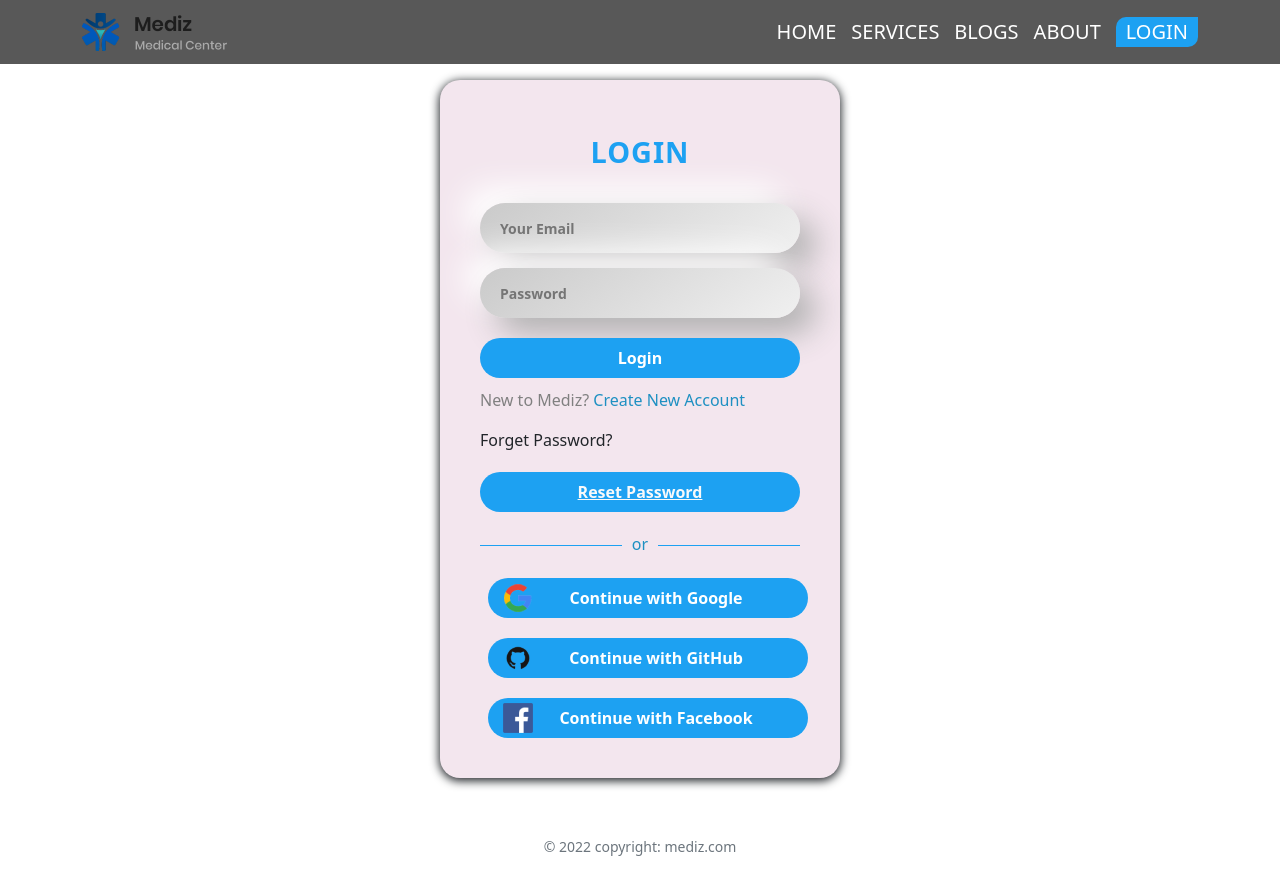
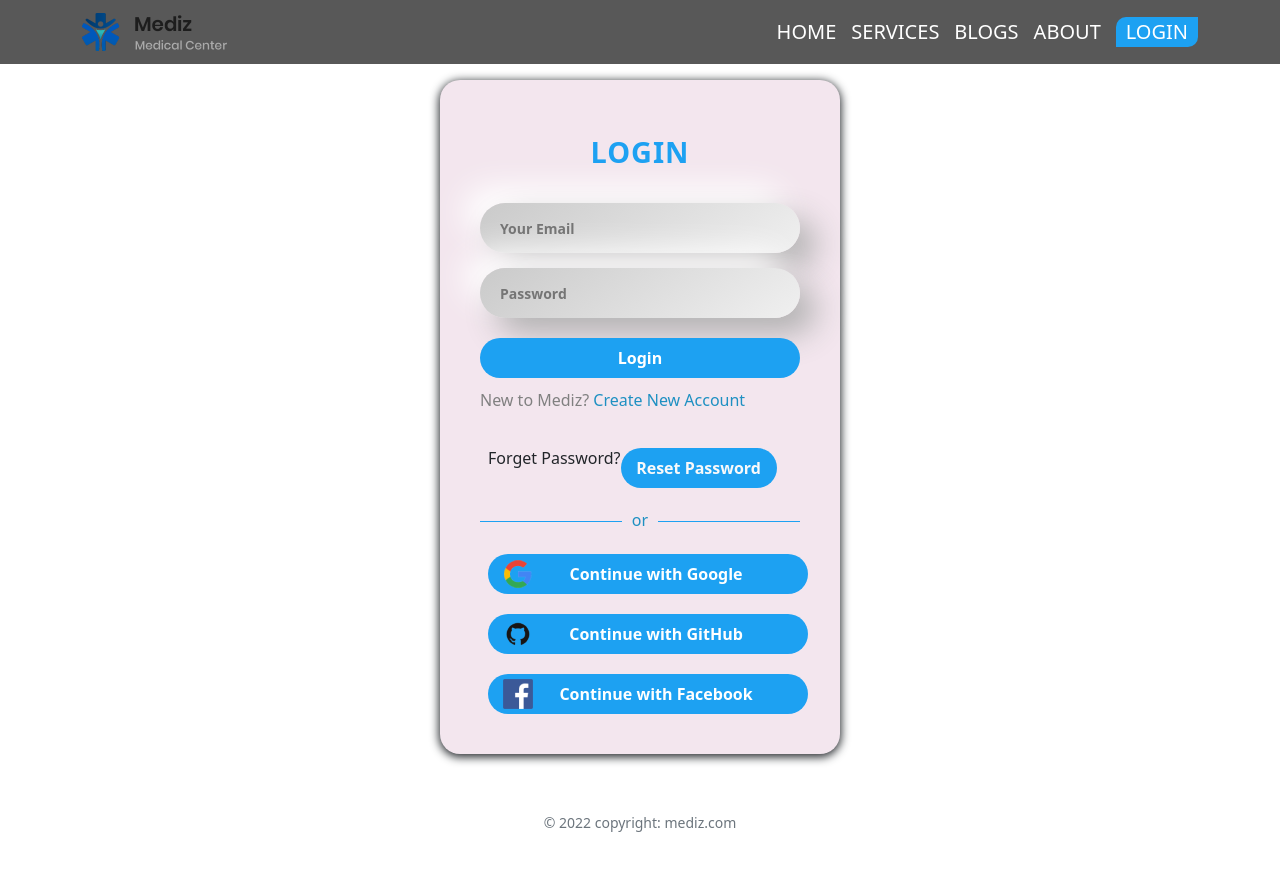
Before and after one commit to afruzaakter/mediz-medical-center, a React (Create React App) app: page /login in a window 1280 px wide. After the commit the page ends 858 px from the top, so only its background shows below. Built offline with nearby package versions, Linux system fonts and the light colour scheme; no server answers.

Commit message:
add overall recheck code

```diff
--- a/src/Components/Auth/Login/Login.js
+++ b/src/Components/Auth/Login/Login.js
@@ -6,6 +6,7 @@ import { Link, useLocation, useNavigate } from 'react-router-dom';
 import { ToastContainer, toast } from 'react-toastify';
 import "react-toastify/dist/ReactToastify.css";
 import auth from '../../../firebase.init';
+import Loading from '../../Loading/Loading';
 import Social from '../Social/Social';
 import './Login.css'
 
@@ -27,7 +28,11 @@ const Login = () => {
         loading,
         hookError,
     ] = useSignInWithEmailAndPassword(auth);
+
+
+
     //Navigate part
+
     const navigate = useNavigate();
     const location = useLocation();
     const from = location.state?.from?.pathname || "/";
@@ -138,9 +143,9 @@ const Login = () => {
                 New to Mediz?{" "}
                 <Link to="/signup" className='redirect-span' >Create New Account</Link>
             </p>
-            <p >
-                Forget Password?{" "}
-                <Button onClick={resetPassword} className='btn btn-link text-light'>Reset Password</Button>
+            <p className='d-flex ps-2' >
+                <span className='d-flex justify-content-center align-items-center '>Forget Password?{" "}</span>
+                <Button onClick={resetPassword} className=' text-light pe-auto text-decoration-none w-50'>Reset Password </Button>
             </p>
 
             <Social></Social>
--- a/src/Components/Checkout/Checkout.js
+++ b/src/Components/Checkout/Checkout.js
@@ -7,10 +7,12 @@ const Checkout = () => {
                 <div className='login-title'>
                     <h1>Contact Info</h1>
                     <form className='login-form' >
-                <input type="text" name="name" id="" placeholder='Your Name' />
+                        <input type="text" name="name" id="" placeholder='First Name' />
+                        <input type="text" name="name" id="" placeholder='Last Name' />
                         <input type="text" name="phone" id="" placeholder='Phone Number' />
-                <input  type="email" placeholder='Your Email' />
-                <input type="password" placeholder='Password' />
+                        <input type="text" placeholder='User Name' />
+                        <input type="email" placeholder='Your Email' />
+
 
                         <button>Submit</button>
                     </form>
```
Also changed, not shown: src/Components/Auth/RequireAuth.js (+6 -6 lines), src/Components/Auth/Social/Social.js (+5 -5 lines), src/Components/Header/Header.js (+4 -4 lines). Lines whose indentation alone changed are shown as unchanged.
